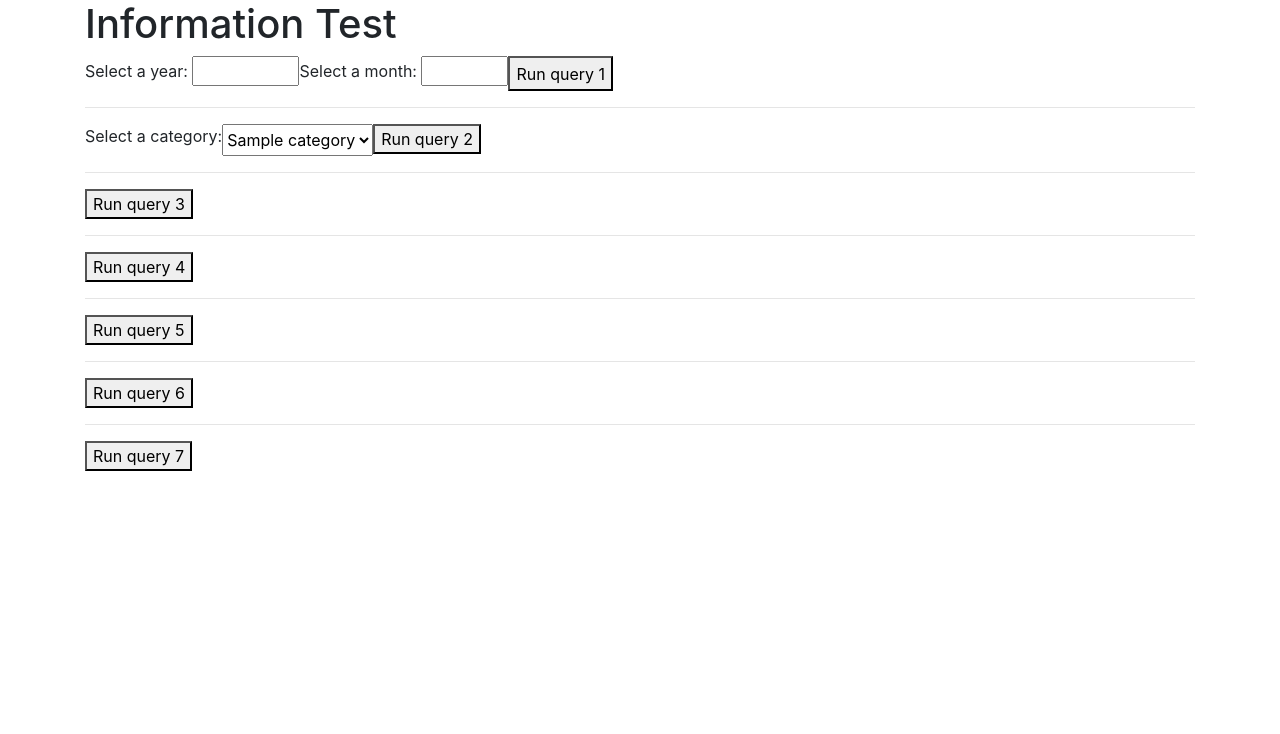
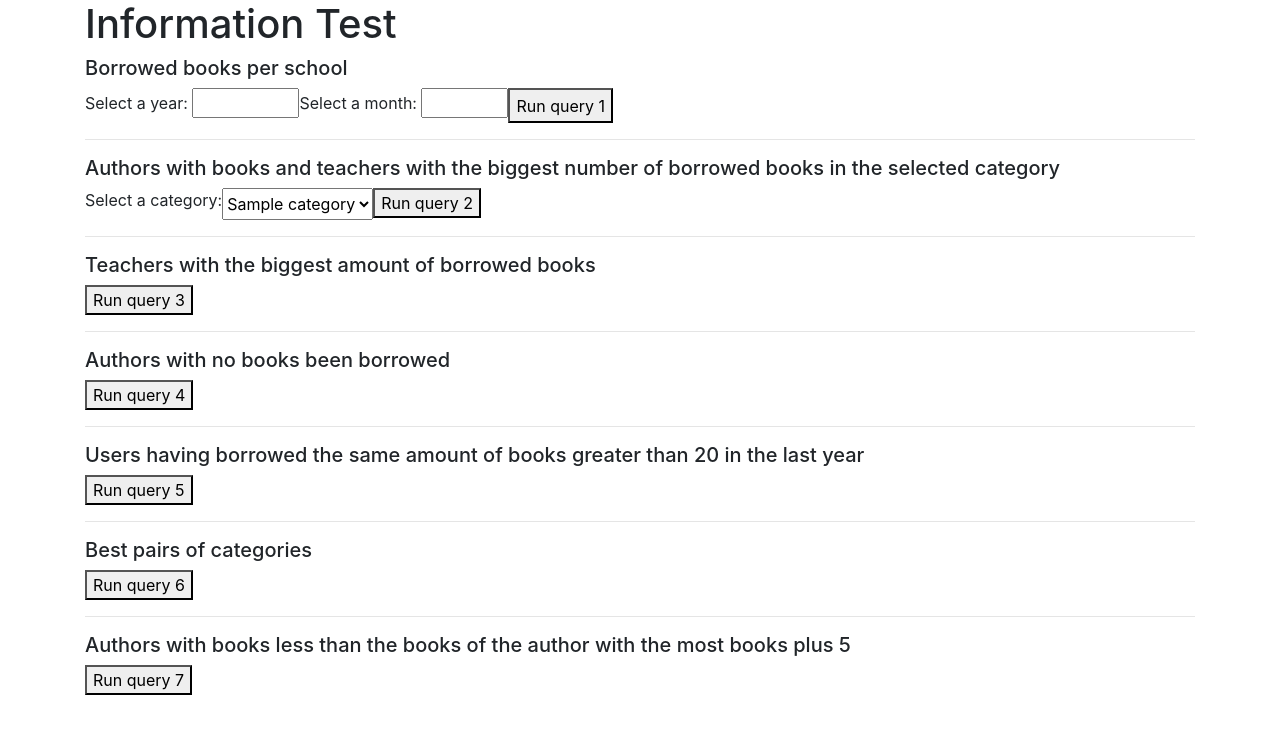
Before and after one commit to danaie/Library-Database, a Flask app: page /information in a window 1280 px wide. Shown: the part 24-758 px from the top of the page. Run offline with Flask 3, Linux system fonts and the light colour scheme; tables that the repository leaves empty or names only in its code hold one stand-in row (values such as "Sample post"); some libraries are stand-ins or nearby versions.

Commit message:
Update information.html

```diff
--- a/library/templates/information.html
+++ b/library/templates/information.html
@@ -3,6 +3,7 @@
 {% block content %}
     <h1>Information Test</h1>
     <div class="button-container">
+        <h5>Borrowed books per school</h5>
         <form action="/run_queries" method="POST" class="button-form">
             <div class="input-group">
                 <div class="left-section">
@@ -13,10 +14,11 @@
                     <label for="month">Select a month:</label>
                     <input type="number" id="month" name="month" min="1" max="12" step="1">
                 </div>
-                <button type="submit" name="button1" value="button1" title="Borrowed books per school">Run query 1</button>
+                <button type="submit" name="button1" value="button1" title="See the result in the right">Run query 1</button>
             </div>
         </form>
         <hr>
+        <h5>Authors with books and teachers with the biggest number of borrowed books in the selected category</h5>
         <form action="/run_queries" method="POST" class="button-form">
             <div class="input-group">
                 <label for="category">Select a category:</label>
@@ -26,29 +28,34 @@
                     {% endfor %}
                 </select>
                 <div class="right-section">
-                    <button type="submit" name="button2" value="button2" title="Authors with books and teachers with the biggest number of borrowed books in the selected category">Run query 2</button>
+                    <button type="submit" name="button2" value="button2" title="See the result in the right, first authors and second teachers">Run query 2</button>
                 </div>
             </div>
         </form>
         <hr>
+        <h5>Teachers with the biggest amount of borrowed books</h5>
         <form action="/run_queries" method="POST" class="button-form">
-            <button type="submit" name="button3" value="button3" title="Teachers with the biggest amount of borrowed books">Run query 3</button>
+            <button type="submit" name="button3" value="button3" title="See the result in the right">Run query 3</button>
         </form>
         <hr>
+        <h5>Authors with no books been borrowed</h5>
         <form action="/run_queries" method="POST" class="button-form">
-            <button type="submit" name="button4" value="button4" title="Authors with no books been borrowed">Run query 4</button>
+            <button type="submit" name="button4" value="button4" title="See the result in the right">Run query 4</button>
         </form>
         <hr>
+        <h5>Users having borrowed the same amount of books greater than 20 in the last year</h5>
         <form action="/run_queries" method="POST" class="button-form">
-            <button type="submit" name="button5" value="button5" title="Users having borrowed the same amount of books greater than 20 in the last year">Run query 5</button>
+            <button type="submit" name="button5" value="button5" title="See the result in the right">Run query 5</button>
         </form>
         <hr>
+        <h5>Best pairs of categories</h5>
         <form action="/run_queries" method="POST" class="button-form">
-            <button type="submit" name="button6" value="button6" title="Best pairs of categories">Run query 6</button>
+            <button type="submit" name="button6" value="button6" title="See the result in the right">Run query 6</button>
         </form>
         <hr>
+        <h5>Authors with books less than the books of the author with the most books plus 5</h5>
         <form action="/run_queries" method="POST" class="button-form">
-            <button type="submit" name="button7" value="button7" title="Authors with books less than the books of the author with the most books plus 5">Run query 7</button>
+            <button type="submit" name="button7" value="button7" title="See the result in the right">Run query 7</button>
         </form>
     </div>
 {% endblock %}
```
